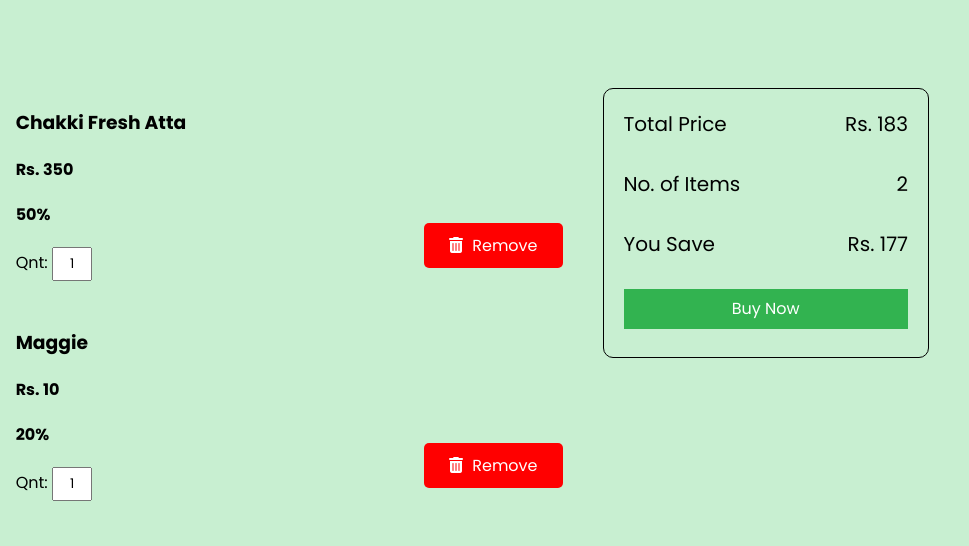
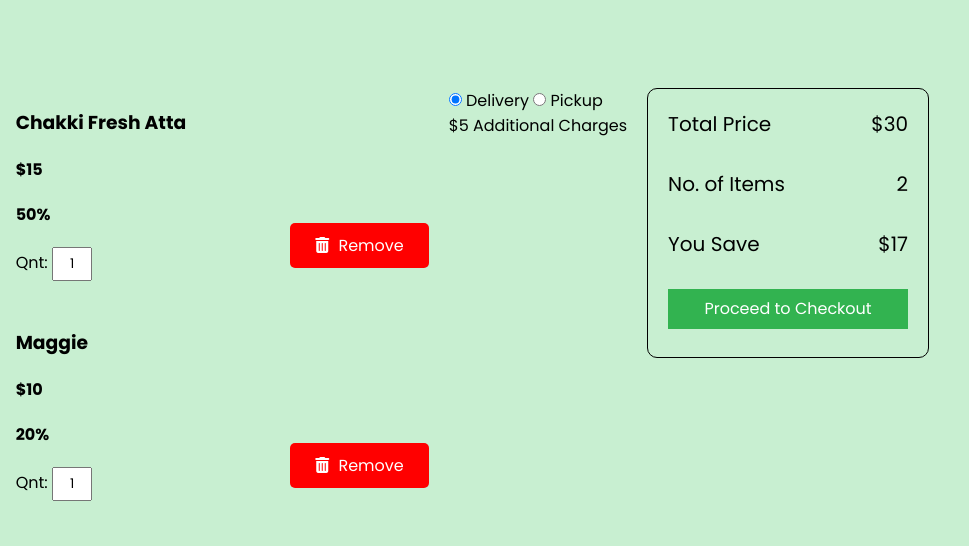
Before and after one commit to rajvi1105/SmartShopper, a plain HTML site: page Wishlist HTML.html in a window 1280 px wide. Shown: the full height of the page, 311-1280 px from the left. Drawn offline with Linux system fonts and the light colour scheme.

Commit message:
Update Wishlist HTML.html

```diff
--- a/Wishlist HTML.html
+++ b/Wishlist HTML.html
@@ -46,7 +46,7 @@
 
                             <h4 class="product-price">
 
-                                Rs. 350
+                                 $15
 
                             </h4>
 
@@ -94,7 +94,7 @@
 
                             <h4 class="product-price">
 
-                                Rs. 10
+                                 $10
 
                             </h4>
 
@@ -128,6 +128,25 @@
                     </div>
 
                 </div>
+<div class="order-options">
+        <label>
+            <input type="radio" name="order-type" id="delivery" onclick="updateTotalPrice()" checked> Delivery
+        </label>
+        <label>
+            <input type="radio" name="order-type" id="pickup" onclick="updateTotalPrice()"> Pickup
+        </label>
+
+        <!-- Delivery Alert -->
+        <div id="delivery-alert" class="alert">
+            $5 Additional Charges
+        </div>
+
+        <!-- Pickup Alert -->
+        <div id="pickup-alert" class="alert">
+            Contact Number of Store: <br>
+	    (123) 456-7890
+        </div>
+    </div>
 
                 <div class="cart-total">
 
@@ -139,9 +158,9 @@
 
                         </span>
 
-                        <span>
+                        <span id="total-price">
 
-                            Rs. 183
+                             $25
 
                         </span>
 
@@ -172,7 +191,7 @@
 
                         <span>
 
-                            Rs. 177
+                            $17
 
                         </span>
 
@@ -180,7 +199,7 @@
 
                     <a href="Details For Checkout HTML.html">
 
-                        Buy Now
+                        Proceed to Checkout
 
                     </a>
 
@@ -192,4 +211,33 @@
 
     </body>
 
+<script>
+    function updateTotalPrice() {
+            const totalPriceElement = document.getElementById('total-price');
+            const deliveryRadio = document.getElementById('delivery');
+            const basePrice = 25; // Base price (replace with actual product price logic if needed)
+            let updatedPrice = basePrice;
+
+            // Show/hide alerts based on the selected option
+            const deliveryAlert = document.getElementById('delivery-alert');
+            const pickupAlert = document.getElementById('pickup-alert');
+            if (deliveryRadio.checked) {
+                deliveryAlert.style.display = 'block';
+                pickupAlert.style.display = 'none';
+                updatedPrice = basePrice + 5; // Add $5 for delivery
+            } else {
+                pickupAlert.style.display = 'block';
+                deliveryAlert.style.display = 'none';
+                updatedPrice = basePrice; // No additional charge for pickup
+            }
+
+            // Update the total price displayed
+            totalPriceElement.innerText = `$${updatedPrice}`;
+        }
+
+// Initialize total price when the page loads (in case the page is reloaded)
+document.addEventListener('DOMContentLoaded', updateTotalPrice);
+
+
+</script>
 </html>
```
